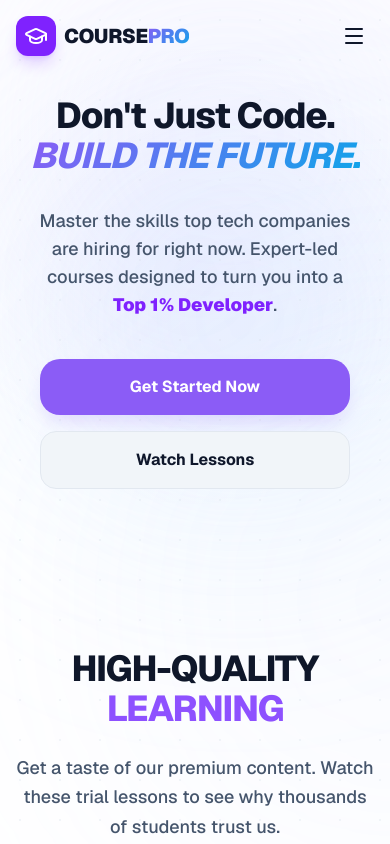
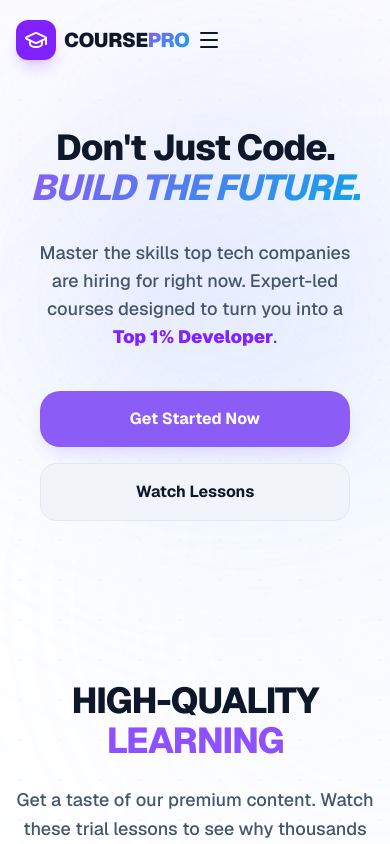
Before and after one commit to Mastercheifhalo/Project1, a Next.js app: page / in a window 390 px wide. Shown: the top 844 px of the page. Built offline with nearby package versions, Linux system fonts and the light colour scheme.

Commit message:
Phase 3.7: Fix mobile overlap with fixed 80px navbar and z-index 100

```diff
--- a/src/app/page.tsx
+++ b/src/app/page.tsx
@@ -38,7 +38,7 @@ export default function Home() {
     <main className="min-h-screen pb-24">
       {/* Hero Section */}
       <ScrollReveal direction="none">
-        <section className="relative pt-24 md:pt-32 pb-16 md:pb-20 px-4 md:px-6 max-w-7xl mx-auto text-center">
+        <section className="relative pt-32 md:pt-32 pb-16 md:pb-20 px-4 md:px-6 max-w-7xl mx-auto text-center">
           <div className="absolute top-0 left-1/2 -translate-x-1/2 w-full h-full bg-[radial-gradient(circle_at_center,_var(--primary)_0%,_transparent_70%)] opacity-5 pointer-events-none -z-10" />
 
           <ScrollReveal direction="up" delay={0.2}>
@@ -71,7 +71,7 @@ export default function Home() {
 
       {/* Trial Videos Section */}
       <ScrollReveal>
-        <section id="trial" className="py-24 px-4 md:px-6 max-w-7xl mx-auto scroll-mt-24 lg:scroll-mt-32">
+        <section id="trial" className="py-24 px-4 md:px-6 max-w-7xl mx-auto scroll-mt-32">
           <div className="text-center mb-16">
             <h2 className="text-4xl md:text-5xl font-extrabold mb-6 tracking-tight uppercase">High-Quality <span className="text-violet-500">Learning</span></h2>
             <p className="text-slate-600 max-w-xl mx-auto text-lg leading-relaxed font-medium">Get a taste of our premium content. Watch these trial lessons to see why thousands of students trust us.</p>
@@ -88,7 +88,7 @@ export default function Home() {
       </ScrollReveal>
 
       <ScrollReveal>
-        <section id="pricing" className="py-24 px-4 md:px-6 max-w-7xl mx-auto scroll-mt-24 lg:scroll-mt-32">
+        <section id="pricing" className="py-24 px-4 md:px-6 max-w-7xl mx-auto scroll-mt-32">
           <div className="text-center mb-16">
             <h2 className="text-4xl md:text-5xl font-extrabold mb-6 tracking-tight uppercase">Simple, Transparent <span className="text-violet-500">Pricing</span></h2>
             <p className="text-slate-600 max-w-xl mx-auto text-lg leading-relaxed font-medium">Choose the plan that fits your learning pace. Subscriptions unlock all current and future courses.</p>
--- a/src/components/layout/Navbar.tsx
+++ b/src/components/layout/Navbar.tsx
@@ -24,10 +24,10 @@ const Navbar = () => {
 
   return (
     <nav
-      className={`fixed top-0 left-0 right-0 z-50 transition-all duration-500 ${isScrolled ? 'bg-white/80 backdrop-blur-xl border-b border-slate-100 shadow-sm' : 'bg-transparent'
+      className={`fixed top-0 left-0 right-0 z-[100] h-20 transition-all duration-500 ${isScrolled ? 'bg-white border-b border-slate-100 shadow-xl' : 'bg-transparent'
         }`}
     >
-      <div className="max-w-7xl mx-auto px-4 md:px-6 py-4 md:py-5">
+      <div className="max-w-7xl mx-auto px-4 md:px-6 h-full flex items-center justify-between">
         <div className="flex items-center justify-between">
           {/* Logo */}
           <Link href="/" className="flex items-center gap-2 group">
```
